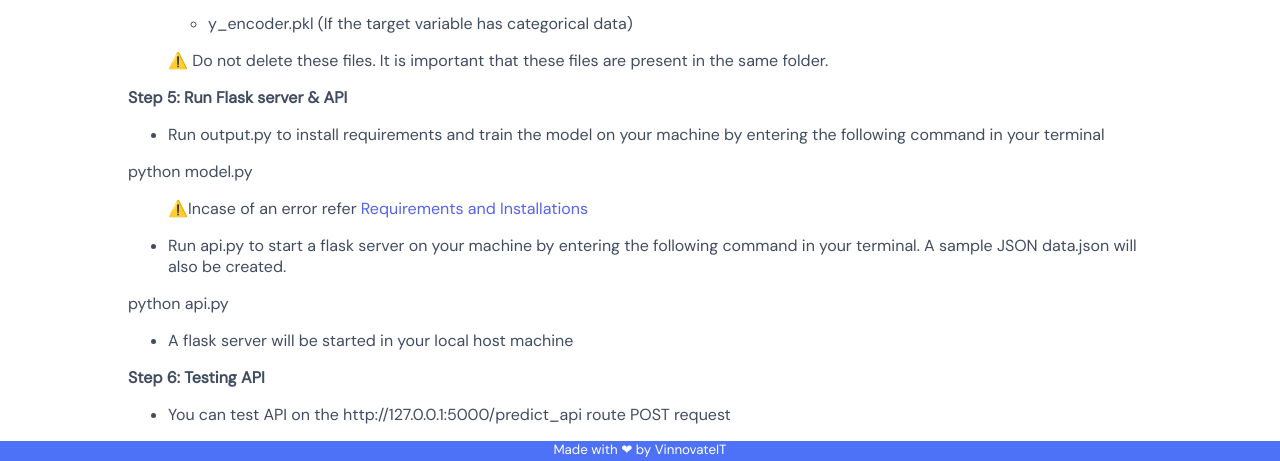
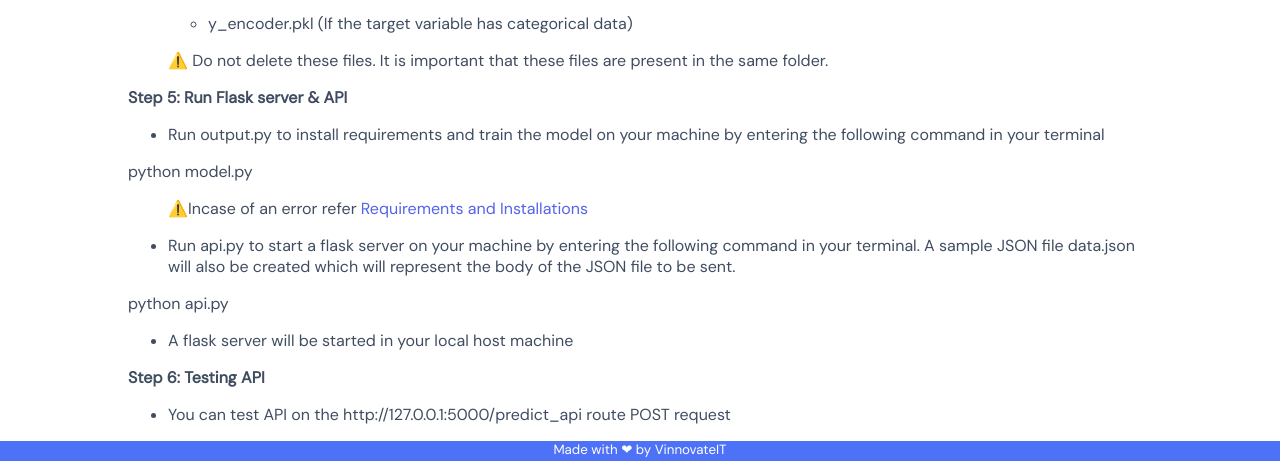
Before and after one commit to AviralJ58/ml-assistant, a Flask app: page /documentation/ in a window 1280 px wide. Shown: the part 2142-2603 px from the top of the page. Run offline with Flask 2, Linux system fonts and the light colour scheme.

Commit message:
Final Version

```diff
--- a/templates/documentation.html
+++ b/templates/documentation.html
@@ -201,7 +201,7 @@ pip <span class="hljs-keyword">install </span>Flask==<span class="hljs-number">1
         <ul>
             <li>
                 Run <code>api.py</code> to start a flask server on your machine by entering the following
-                command in your terminal. A sample JSON <code>data.json</code> will also be created.
+                command in your terminal. A sample JSON file <code>data.json</code> will also be created which will represent the body of the JSON file to be sent.
             </li>
         </ul>
         <pre><code class="lang-bash"><span class="hljs-keyword">python</span> api.<span class="hljs-keyword">py</span>
```
